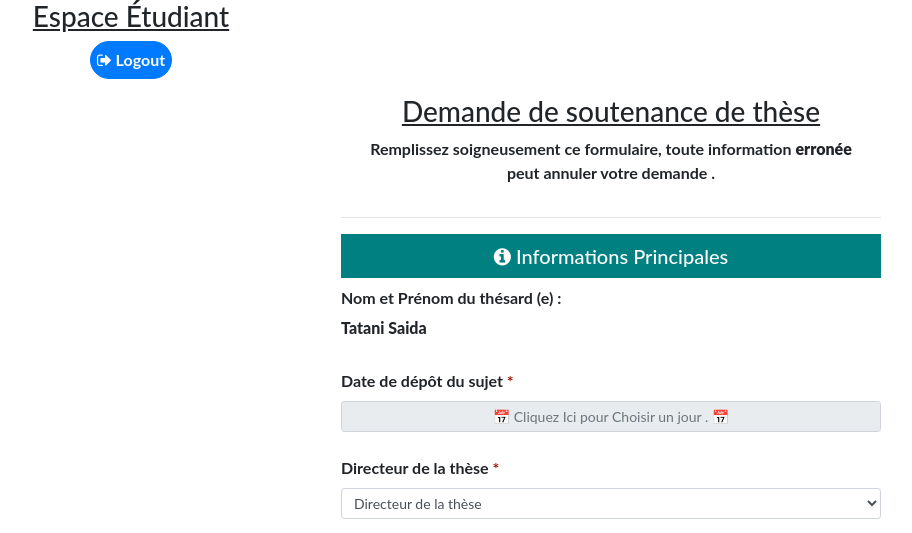
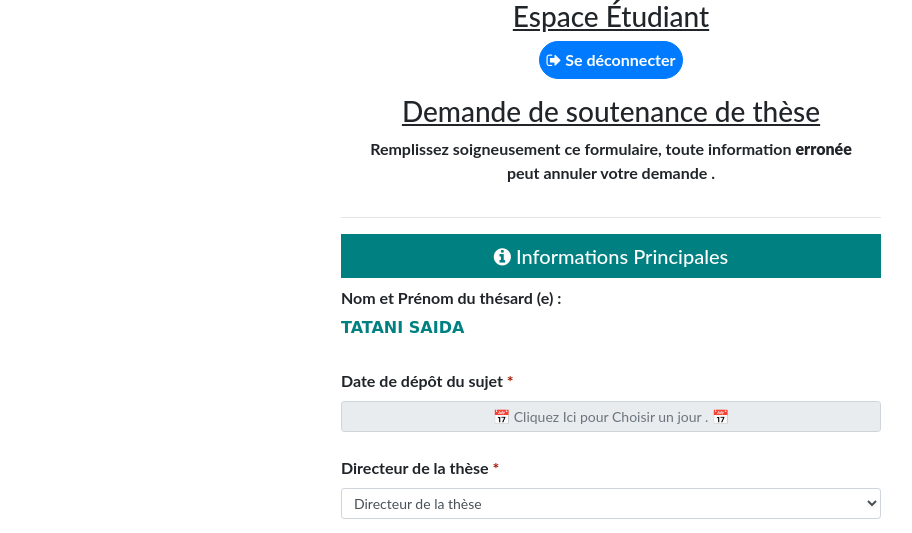
Before and after one commit to DoraymonIT/fmpm-stage1, a PHP site: page /dem_soutenance.php in a window 1280 px wide. Shown: the part 142-675 px from the top of the page, without its empty margins (29-941 px from the left). Run offline with PHP 8.4, Linux system fonts and the light colour scheme; a user stored in the database is signed in; data comes from the database, SQL or seed files in the repository; data that the repository does not hold is empty; some libraries are stand-ins or nearby versions.

```diff
--- a/public/dem_soutenance.php
+++ b/public/dem_soutenance.php
@@ -38,17 +38,17 @@ if (mysqli_num_rows($result) != 0) {
             </div>
         </div>
     </header>
-    <div class="container-fluid">
+    <div class="container">
         <div class="row">
-
-            <div class="col-md-3" style="text-align: center;">
+        <div class="col-md-4"></div>
+            <div class="col-md-4" style="text-align: center;">
                 <h3><u>Espace Étudiant</u></h3>
                 <?php if (isset($_SESSION['CNE'])) : ?>
                     <p><a href="logout.php" class="btn btn-primary" role="button">
-                            <i class="fa fa-sign-out" aria-hidden="true"></i> Logout</a></p>
+                            <i class="fa fa-sign-out" aria-hidden="true"></i> Se déconnecter</a></p>
                 <?php endif ?>
             </div>
-            <div class="col-md-9"></div>
+            <div class="col-md-4"></div>
 
         </div>
     </div>
@@ -75,7 +75,8 @@ if (mysqli_num_rows($result) != 0) {
                         </h5>
                         <label>Nom et Prénom du thésard (e) : </label>
                         <br>
-                        <h6 style="  font-weight: 800;">
+                        <h6 style="font-weight: bolder;color: teal;font-family: cursive;text-transform: uppercase;">
+
                             <?php if (isset($_SESSION['nom'])) : ?>
 
                                 <?php echo $_SESSION['nom'] . " " . $_SESSION['prenom'] ?>
```
